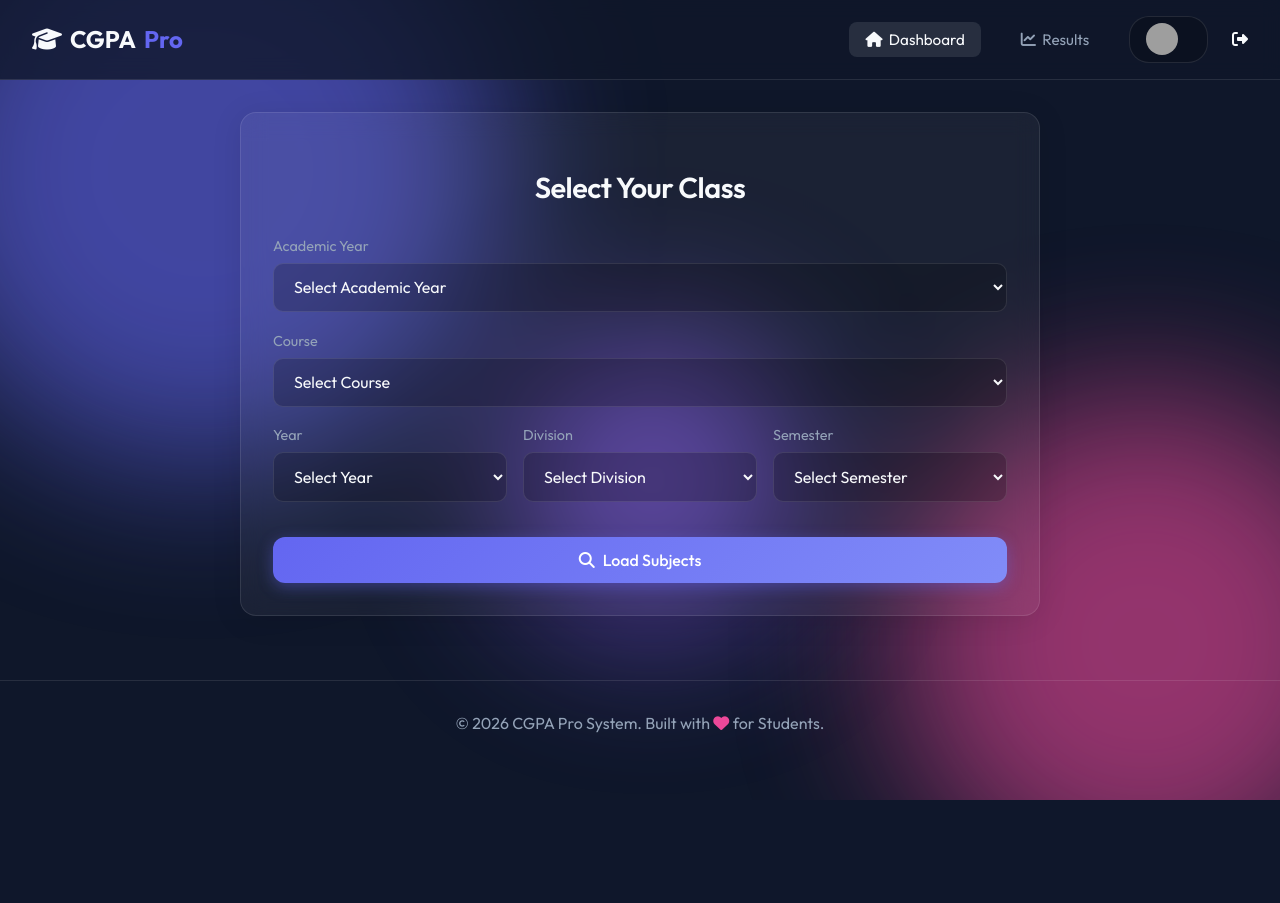
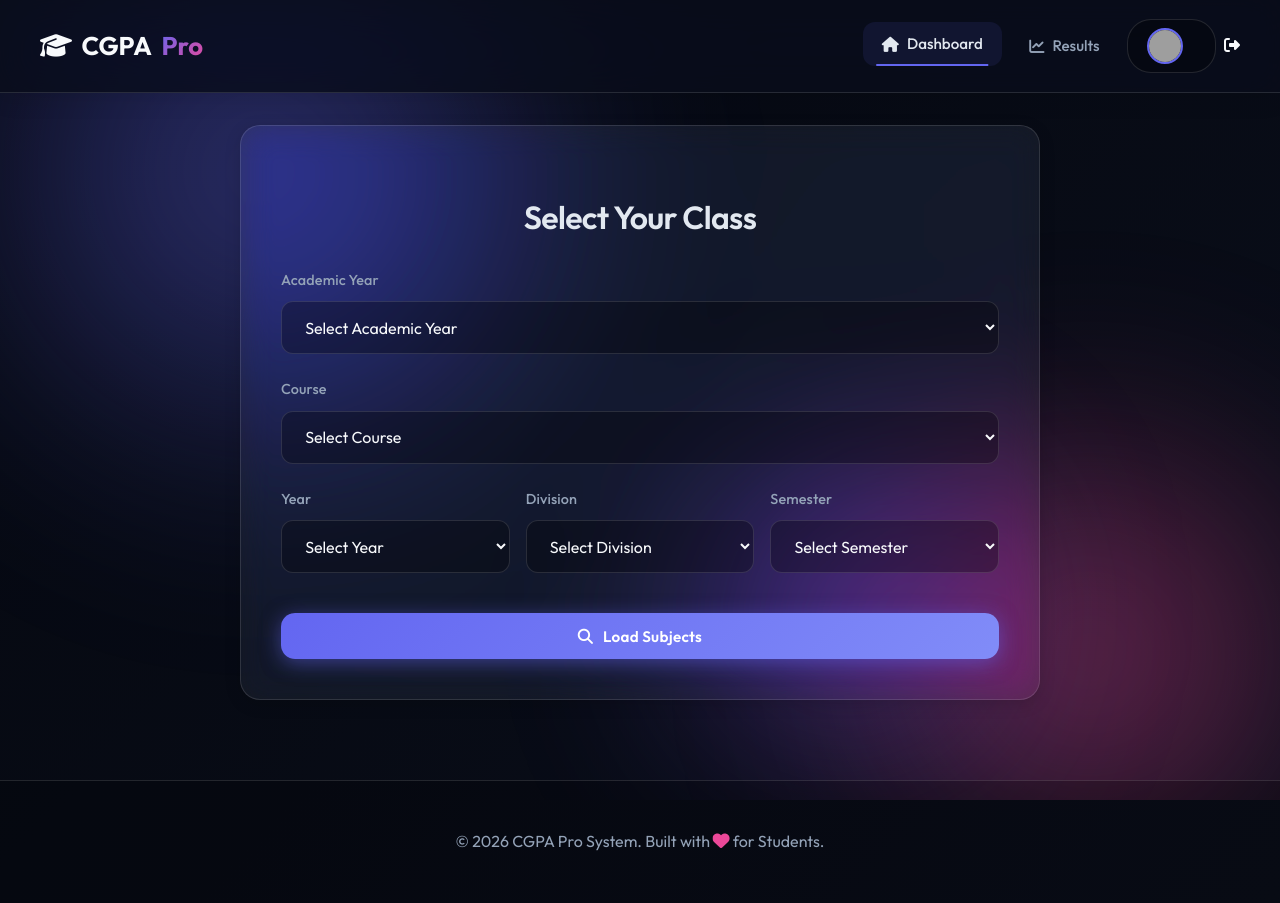
Before and after one commit to Rush1618/cgpa-calculator, a Flask app: page /student in a window 1280 px wide. Before the commit the page ends 800 px from the top, so only its background shows below. Run offline with Flask 3, Linux system fonts and the light colour scheme; the visitor is signed in with stand-in values (Sample User, id 1); data that the repository does not hold is empty; grey boxes are pictures that could not be loaded.

Commit message:
new layout_claude

```diff
--- a/static/css/style.css
+++ b/static/css/style.css
@@ -1,34 +1,59 @@
 :root {
+    /* Enhanced Color Palette */
     --primary: #6366f1;
-    --primary-glow: rgba(99, 102, 241, 0.4);
+    --primary-dark: #4f46e5;
+    --primary-light: #818cf8;
+    --primary-glow: rgba(99, 102, 241, 0.5);
+
     --secondary: #ec4899;
-    --secondary-glow: rgba(236, 72, 153, 0.4);
-    --bg-dark: #0f172a;
-    --glass-bg: rgba(255, 255, 255, 0.05);
-    --glass-border: rgba(255, 255, 255, 0.1);
+    --secondary-dark: #db2777;
+    --secondary-glow: rgba(236, 72, 153, 0.5);
+
+    --accent: #8b5cf6;
+    --accent-glow: rgba(139, 92, 246, 0.4);
+
+    --bg-dark: #0a0e1a;
+    --bg-darker: #050810;
+    --glass-bg: rgba(255, 255, 255, 0.06);
+    --glass-border: rgba(255, 255, 255, 0.12);
+
     --text-main: #f8fafc;
+    --text-light: #e2e8f0;
     --text-muted: #94a3b8;
+    --text-dim: #64748b;
+
     --success: #10b981;
+    --success-glow: rgba(16, 185, 129, 0.4);
     --danger: #ef4444;
+    --danger-glow: rgba(239, 68, 68, 0.4);
     --warning: #f59e0b;
+    --warning-glow: rgba(245, 158, 11, 0.4);
+    --info: #3b82f6;
+
+    /* Shadows */
+    --shadow-sm: 0 2px 8px rgba(0, 0, 0, 0.1);
+    --shadow-md: 0 4px 16px rgba(0, 0, 0, 0.15);
+    --shadow-lg: 0 8px 32px rgba(0, 0, 0, 0.2);
+    --shadow-xl: 0 12px 48px rgba(0, 0, 0, 0.3);
 }
 
 * {
     margin: 0;
     padding: 0;
     box-sizing: border-box;
-    font-family: 'Outfit', sans-serif;
+    font-family: 'Outfit', -apple-system, BlinkMacSystemFont, 'Segoe UI', sans-serif;
 }
 
 body {
-    background-color: var(--bg-dark);
+    background: linear-gradient(135deg, var(--bg-darker) 0%, var(--bg-dark) 100%);
     color: var(--text-main);
     min-height: 100vh;
     overflow-x: hidden;
     position: relative;
+    line-height: 1.6;
 }
 
-/* Background Orbs */
+/* Enhanced Background Orbs */
 .background-orbs {
     position: fixed;
     top: 0;
@@ -37,131 +62,176 @@ body {
     height: 100%;
     z-index: -1;
     overflow: hidden;
+    pointer-events: none;
 }
 
 .orb {
     position: absolute;
     border-radius: 50%;
-    filter: blur(80px);
-    opacity: 0.6;
-    animation: float 20s infinite ease-in-out;
+    filter: blur(100px);
+    opacity: 0.5;
+    animation: float 25s infinite ease-in-out;
+    will-change: transform;
 }
 
 .orb-1 {
-    top: -10%;
+    top: -15%;
     left: -10%;
-    width: 600px;
-    height: 600px;
-    background: var(--primary);
+    width: 700px;
+    height: 700px;
+    background: radial-gradient(circle, var(--primary) 0%, transparent 70%);
     animation-delay: 0s;
 }
 
 .orb-2 {
-    bottom: -10%;
+    bottom: -15%;
     right: -10%;
-    width: 500px;
-    height: 500px;
-    background: var(--secondary);
-    animation-delay: -5s;
+    width: 600px;
+    height: 600px;
+    background: radial-gradient(circle, var(--secondary) 0%, transparent 70%);
+    animation-delay: -8s;
 }
 
 .orb-3 {
-    top: 40%;
-    left: 40%;
-    width: 300px;
-    height: 300px;
-    background: #8b5cf6;
-    animation-delay: -10s;
+    top: 50%;
+    left: 50%;
+    width: 400px;
+    height: 400px;
+    background: radial-gradient(circle, var(--accent) 0%, transparent 70%);
+    animation-delay: -16s;
 }
 
 @keyframes float {
 
     0%,
     100% {
-        transform: translate(0, 0);
+        transform: translate(0, 0) scale(1);
     }
 
-    33% {
-        transform: translate(30px, -50px);
+    25% {
+        transform: translate(40px, -60px) scale(1.05);
     }
 
-    66% {
-        transform: translate(-20px, 20px);
+    50% {
+        transform: translate(-30px, 30px) scale(0.95);
+    }
+
+    75% {
+        transform: translate(20px, 40px) scale(1.02);
     }
 }
 
-/* Glassmorphism Utilities */
+/* Enhanced Glassmorphism */
 .glass {
     background: var(--glass-bg);
-    backdrop-filter: blur(12px);
-    -webkit-backdrop-filter: blur(12px);
+    backdrop-filter: blur(16px) saturate(180%);
+    -webkit-backdrop-filter: blur(16px) saturate(180%);
     border: 1px solid var(--glass-border);
-    border-radius: 16px;
-    box-shadow: 0 4px 30px rgba(0, 0, 0, 0.1);
+    border-radius: 20px;
+    box-shadow: var(--shadow-md);
+    transition: all 0.3s cubic-bezier(0.4, 0, 0.2, 1);
+}
+
+.glass:hover {
+    background: rgba(255, 255, 255, 0.08);
+    border-color: rgba(255, 255, 255, 0.18);
+    box-shadow: var(--shadow-lg);
 }
 
 .glass-nav {
     display: flex;
     justify-content: space-between;
     align-items: center;
-    padding: 1rem 2rem;
+    padding: 1.2rem 2.5rem;
     position: sticky;
     top: 0;
     z-index: 100;
-    background: rgba(15, 23, 42, 0.8);
-    backdrop-filter: blur(10px);
+    background: rgba(10, 14, 26, 0.85);
+    backdrop-filter: blur(20px) saturate(180%);
     border-bottom: 1px solid var(--glass-border);
+    box-shadow: 0 4px 24px rgba(0, 0, 0, 0.1);
 }
 
-/* Typography */
+/* Enhanced Typography */
 h1,
 h2,
-h3 {
+h3,
+h4,
+h5,
+h6 {
     font-weight: 600;
     margin-bottom: 1rem;
-    letter-spacing: -0.5px;
+    letter-spacing: -0.02em;
+    line-height: 1.2;
 }
 
 h1 {
-    font-size: 2.5rem;
+    font-size: 2.75rem;
     text-align: center;
-    margin: 2rem 0;
-    background: linear-gradient(to right, #a78bfa, #f472b6);
+    margin: 2.5rem 0;
+    background: linear-gradient(135deg, #a78bfa 0%, #f472b6 50%, #fb923c 100%);
+    -webkit-background-clip: text;
+    background-clip: text;
+    color: transparent;
+    animation: gradientShift 8s ease infinite;
+    background-size: 200% 200%;
+}
+
+@keyframes gradientShift {
+
+    0%,
+    100% {
+        background-position: 0% 50%;
+    }
+
+    50% {
+        background-position: 100% 50%;
+    }
+}
+
+h2 {
+    font-size: 2rem;
+    color: var(--text-light);
+    margin-top: 2rem;
+}
+
+h3 {
+    font-size: 1.5rem;
+    color: var(--text-light);
+}
+
+a {
+    text-decoration: none;
+    color: inherit;
+    transition: all 0.3s cubic-bezier(0.4, 0, 0.2, 1);
+}
+
+/* Enhanced Navigation */
+.logo {
+    font-size: 1.6rem;
+    font-weight: 700;
+    color: var(--text-main);
+    display: flex;
+    align-items: center;
+    gap: 0.6rem;
+    transition: transform 0.3s ease;
+}
+
+.logo:hover {
+    transform: scale(1.05);
+}
+
+.logo span {
+    background: linear-gradient(135deg, var(--primary), var(--secondary));
     -webkit-background-clip: text;
     background-clip: text;
     color: transparent;
 }
 
-h2 {
-    font-size: 1.8rem;
-    color: var(--text-main);
-    margin-top: 1.5rem;
-}
-
-a {
-    text-decoration: none;
-    color: inherit;
-    transition: all 0.3s ease;
-}
-
-/* Navigation */
-.logo {
-    font-size: 1.5rem;
-    font-weight: 700;
-    color: var(--text-main);
+.nav-links {
     display: flex;
     align-items: center;
     gap: 0.5rem;
-}
-
-.logo span {
-    color: var(--primary);
-}
-
-.nav-links {
-    display: flex;
-    align-items: center;
-    gap: 1.5rem;
 }
 
 .nav-item {
@@ -169,106 +239,203 @@ a {
     font-size: 0.95rem;
     display: flex;
     align-items: center;
-    gap: 0.4rem;
-    padding: 0.5rem 1rem;
-    border-radius: 8px;
+    gap: 0.5rem;
+    padding: 0.6rem 1.2rem;
+    border-radius: 12px;
+    font-weight: 500;
+    transition: all 0.3s ease;
+    position: relative;
+}
+
+.nav-item::before {
+    content: '';
+    position: absolute;
+    bottom: 0;
+    left: 50%;
+    width: 0;
+    height: 2px;
+    background: var(--primary);
+    transform: translateX(-50%);
+    transition: width 0.3s ease;
 }
 
 .nav-item:hover,
 .nav-item.active {
-    background: rgba(255, 255, 255, 0.1);
-    color: var(--text-main);
+    background: rgba(99, 102, 241, 0.1);
+    color: var(--text-light);
+    transform: translateY(-2px);
+}
+
+.nav-item:hover::before,
+.nav-item.active::before {
+    width: 80%;
 }
 
 .user-profile {
     display: flex;
     align-items: center;
     gap: 0.8rem;
-    background: rgba(0, 0, 0, 0.2);
-    padding: 0.4rem 1rem;
-    border-radius: 20px;
+    background: rgba(0, 0, 0, 0.3);
+    padding: 0.5rem 1.2rem;
+    border-radius: 24px;
     border: 1px solid var(--glass-border);
+    transition: all 0.3s ease;
+}
+
+.user-profile:hover {
+    background: rgba(0, 0, 0, 0.4);
+    border-color: var(--primary);
+    box-shadow: 0 0 20px var(--primary-glow);
 }
 
 .user-profile img {
-    width: 32px;
-    height: 32px;
+    width: 36px;
+    height: 36px;
     border-radius: 50%;
+    border: 2px solid var(--primary);
+    transition: transform 0.3s ease;
 }
 
-/* Buttons */
+.user-profile:hover img {
+    transform: scale(1.1);
+}
+
+/* Enhanced Buttons */
 .btn {
     display: inline-flex;
     align-items: center;
     justify-content: center;
-    padding: 0.8rem 1.5rem;
-    border-radius: 12px;
-    font-weight: 500;
+    padding: 0.85rem 1.75rem;
+    border-radius: 14px;
+    font-weight: 600;
     cursor: pointer;
     border: none;
-    transition: all 0.3s ease;
-    gap: 0.5rem;
-    font-size: 1rem;
+    transition: all 0.3s cubic-bezier(0.4, 0, 0.2, 1);
+    gap: 0.6rem;
+    font-size: 0.95rem;
+    position: relative;
+    overflow: hidden;
+    letter-spacing: 0.02em;
+}
+
+.btn::before {
+    content: '';
+    position: absolute;
+    top: 50%;
+    left: 50%;
+    width: 0;
+    height: 0;
+    border-radius: 50%;
+    background: rgba(255, 255, 255, 0.2);
+    transform: translate(-50%, -50%);
+    transition: width 0.6s, height 0.6s;
+}
+
+.btn:hover::before {
+    width: 300px;
+    height: 300px;
 }
 
 .btn-primary {
-    background: linear-gradient(135deg, var(--primary), #818cf8);
+    background: linear-gradient(135deg, var(--primary) 0%, var(--primary-light) 100%);
     color: white;
-    box-shadow: 0 4px 15px var(--primary-glow);
+    box-shadow: 0 4px 20px var(--primary-glow);
 }
 
 .btn-primary:hover {
-    transform: translateY(-2px);
-    box-shadow: 0 6px 20px var(--primary-glow);
+    transform: translateY(-3px);
+    box-shadow: 0 8px 30px var(--primary-glow);
+}
+
+.btn-primary:active {
+    transform: translateY(-1px);
 }
 
 .btn-danger {
-    background: rgba(239, 68, 68, 0.2);
+    background: rgba(239, 68, 68, 0.15);
     color: var(--danger);
-    border: 1px solid rgba(239, 68, 68, 0.3);
+    border: 1.5px solid rgba(239, 68, 68, 0.4);
 }
 
 .btn-danger:hover {
-    background: rgba(239, 68, 68, 0.3);
+    background: rgba(239, 68, 68, 0.25);
+    border-color: var(--danger);
+    box-shadow: 0 4px 20px var(--danger-glow);
 }
 
-/* Forms */
+.btn-icon {
+    padding: 0.5rem;
+    width: 36px;
+    height: 36px;
+    border-radius: 10px;
+    background: rgba(255, 255, 255, 0.05);
+    border: 1px solid var(--glass-border);
+    color: var(--text-muted);
+    transition: all 0.3s ease;
+}
+
+.btn-icon:hover {
+    background: rgba(99, 102, 241, 0.15);
+    color: var(--primary);
+    border-color: var(--primary);
+    transform: translateY(-2px);
+}
+
+.btn-icon.delete:hover {
+    background: rgba(239, 68, 68, 0.15);
+    color: var(--danger);
+    border-color: var(--danger);
+}
+
+/* Enhanced Forms */
 .form-group {
-    margin-bottom: 1.2rem;
+    margin-bottom: 1.5rem;
 }
 
 label {
     display: block;
-    margin-bottom: 0.5rem;
+    margin-bottom: 0.6rem;
     color: var(--text-muted);
     font-size: 0.9rem;
+    font-weight: 500;
+    letter-spacing: 0.01em;
 }
 
 input,
-select {
+select,
+textarea {
     width: 100%;
-    padding: 0.8rem 1rem;
-    background: rgba(0, 0, 0, 0.2);
-    border: 1px solid var(--glass-border);
-    border-radius: 10px;
+    padding: 0.9rem 1.2rem;
+    background: rgba(0, 0, 0, 0.3);
+    border: 1.5px solid var(--glass-border);
+    border-radius: 12px;
     color: var(--text-main);
     font-size: 1rem;
-    transition: border-color 0.3s;
+    transition: all 0.3s ease;
+    font-family: inherit;
 }
 
 input:focus,
-select:focus {
+select:focus,
+textarea:focus {
     outline: none;
     border-color: var(--primary);
     background: rgba(0, 0, 0, 0.4);
+    box-shadow: 0 0 0 3px var(--primary-glow);
 }
 
-/* Tables */
+input::placeholder,
+textarea::placeholder {
+    color: var(--text-dim);
+}
+
+/* Enhanced Tables */
 .table-container {
     overflow-x: auto;
-    background: rgba(0, 0, 0, 0.2);
-    border-radius: 16px;
+    background: rgba(0, 0, 0, 0.3);
+    border-radius: 20px;
     border: 1px solid var(--glass-border);
+    box-shadow: var(--shadow-md);
 }
 
 table {
@@ -278,76 +445,114 @@ table {
 
 th,
 td {
-    padding: 1rem;
+    padding: 1.2rem 1.5rem;
     text-align: left;
     border-bottom: 1px solid var(--glass-border);
 }
 
 th {
-    background: rgba(255, 255, 255, 0.03);
+    background: rgba(255, 255, 255, 0.04);
     color: var(--text-muted);
-    font-weight: 500;
-    font-size: 0.9rem;
+    font-weight: 600;
+    font-size: 0.85rem;
     text-transform: uppercase;
+    letter-spacing: 0.05em;
+    position: sticky;
+    top: 0;
+    z-index: 10;
+}
+
+tr {
+    transition: all 0.2s ease;
 }
 
 tr:hover {
-    background: rgba(255, 255, 255, 0.02);
+    background: rgba(99, 102, 241, 0.05);
 }
 
-/* Cards & Grid */
+tbody tr:last-child td {
+    border-bottom: none;
+}
+
+.action-buttons {
+    display: flex;
+    gap: 0.5rem;
+    align-items: center;
+}
+
+/* Enhanced Cards & Grid */
 .grid {
     display: grid;
-    grid-template-columns: repeat(auto-fit, minmax(300px, 1fr));
-    gap: 1.5rem;
+    grid-template-columns: repeat(auto-fit, minmax(320px, 1fr));
+    gap: 2rem;
 }
 
 .card {
-    padding: 2rem;
+    padding: 2.5rem;
     position: relative;
     overflow: hidden;
-    transition: transform 0.3s;
+    transition: all 0.4s cubic-bezier(0.4, 0, 0.2, 1);
+}
+
+.card::before {
+    content: '';
+    position: absolute;
+    top: 0;
+    left: 0;
+    width: 100%;
+    height: 100%;
+    background: linear-gradient(135deg, rgba(99, 102, 241, 0.05) 0%, transparent 100%);
+    opacity: 0;
+    transition: opacity 0.3s ease;
+}
+
+.card:hover::before {
+    opacity: 1;
 }
 
 .card:hover {
-    transform: translateY(-5px);
-    border-color: rgba(255, 255, 255, 0.2);
+    transform: translateY(-8px);
+    border-color: rgba(255, 255, 255, 0.25);
+    box-shadow: 0 12px 40px rgba(99, 102, 241, 0.2);
 }
 
-/* Flash Messages */
+/* Enhanced Flash Messages */
 .flash-messages {
     position: fixed;
-    top: 80px;
-    right: 20px;
+    top: 90px;
+    right: 24px;
     z-index: 200;
     display: flex;
     flex-direction: column;
-    gap: 10px;
+    gap: 12px;
+    max-width: 400px;
 }
 
 .flash-card {
-    padding: 1rem 1.5rem;
-    border-radius: 10px;
-    background: rgba(15, 23, 42, 0.9);
+    padding: 1.2rem 1.75rem;
+    border-radius: 14px;
+    background: rgba(10, 14, 26, 0.95);
     border-left: 4px solid var(--primary);
     display: flex;
     align-items: center;
-    gap: 10px;
-    box-shadow: 0 4px 12px rgba(0, 0, 0, 0.3);
-    animation: slideIn 0.3s ease-out;
-    backdrop-filter: blur(10px);
+    gap: 12px;
+    box-shadow: var(--shadow-lg);
+    animation: slideIn 0.4s cubic-bezier(0.4, 0, 0.2, 1);
+    backdrop-filter: blur(20px);
 }
 
 .flash-card.success {
     border-left-color: var(--success);
+    box-shadow: 0 4px 20px var(--success-glow);
 }
 
 .flash-card.error {
     border-left-color: var(--danger);
+    box-shadow: 0 4px 20px var(--danger-glow);
 }
 
 .flash-card i {
-    font-size: 1.2rem;
+    font-size: 1.3rem;
 }
 
 .flash-card.success i {
@@ -373,29 +578,44 @@ tr:hover {
 /* Footer */
 footer {
     text-align: center;
-    padding: 2rem;
+    padding: 3rem 2rem;
     color: var(--text-muted);
-    margin-top: 4rem;
+    margin-top: 5rem;
     border-top: 1px solid var(--glass-border);
+    background: rgba(0, 0, 0, 0.2);
 }
 
 footer i {
     color: var(--secondary);
+    animation: pulse 2s ease-in-out infinite;
 }
 
-/* Specific Page Styles */
+@keyframes pulse {
+
+    0%,
+    100% {
+        transform: scale(1);
+    }
+
+    50% {
+        transform: scale(1.1);
+    }
+}
+
+/* Login Page */
 .login-container {
-    min-height: 80vh;
+    min-height: 85vh;
     display: flex;
     align-items: center;
     justify-content: center;
+    padding: 2rem;
 }
 
 .login-card {
     width: 100%;
-    max-width: 400px;
+    max-width: 440px;
     text-align: center;
-    padding: 3rem 2rem;
+    padding: 3.5rem 2.5rem;
 }
 
 .google-btn {
--- a/templates/login.html
+++ b/templates/login.html
@@ -9,8 +9,8 @@
         <p style="color: var(--text-muted); margin-bottom: 2rem;">Sign in to access your dashboard</p>
 
         <a href="{{ url_for('login') }}" class="google-btn">
-            <img src="{{ url_for('static', filename='images/google-login-button.png') }}" alt="Google Logo"
-                style="width: 24px;">
+            <img src="https://www.gstatic.com/firebasejs/ui/2.0.0/images/auth/google.svg" alt="Google Logo"
+                style="width: 24px; height: 24px;">
             <span>Sign in with Google</span>
         </a>
     </div>
```
Also changed, not shown: other parts of static/css/style.css (+59 -22 lines).
